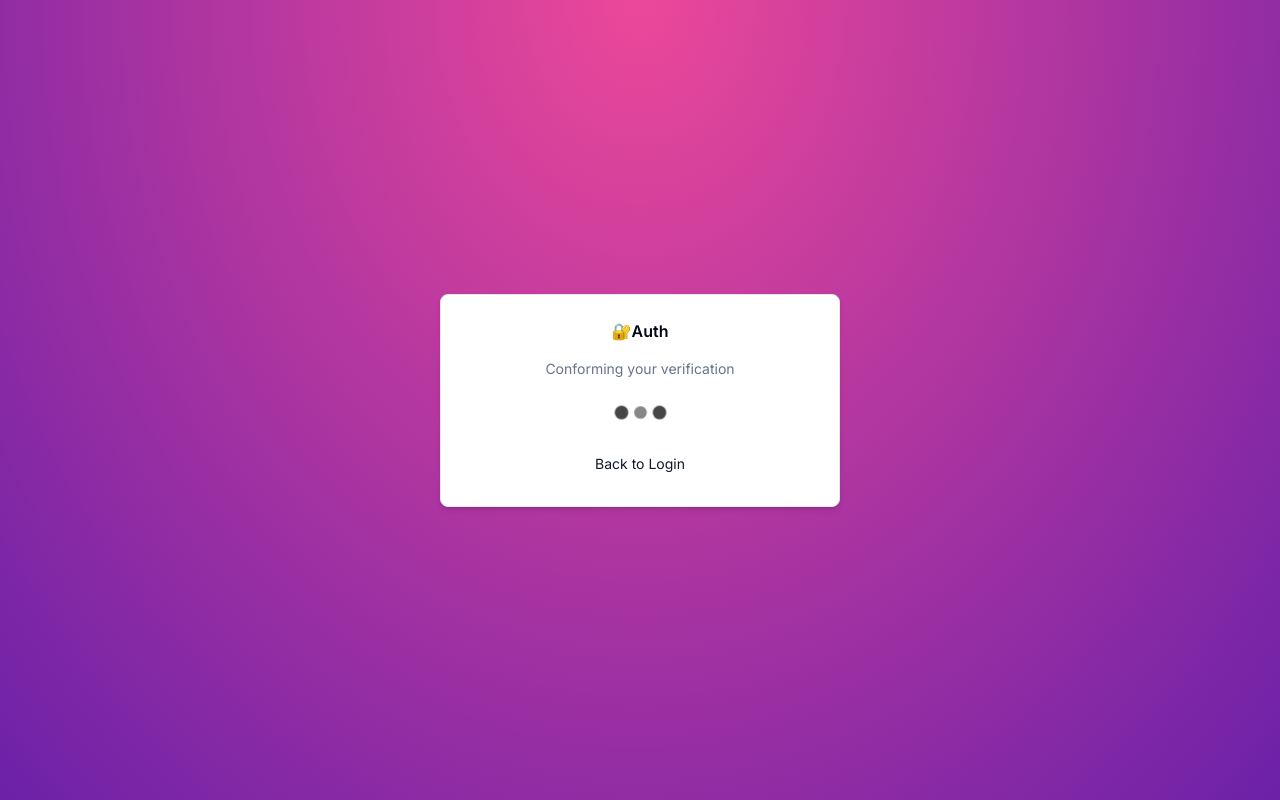
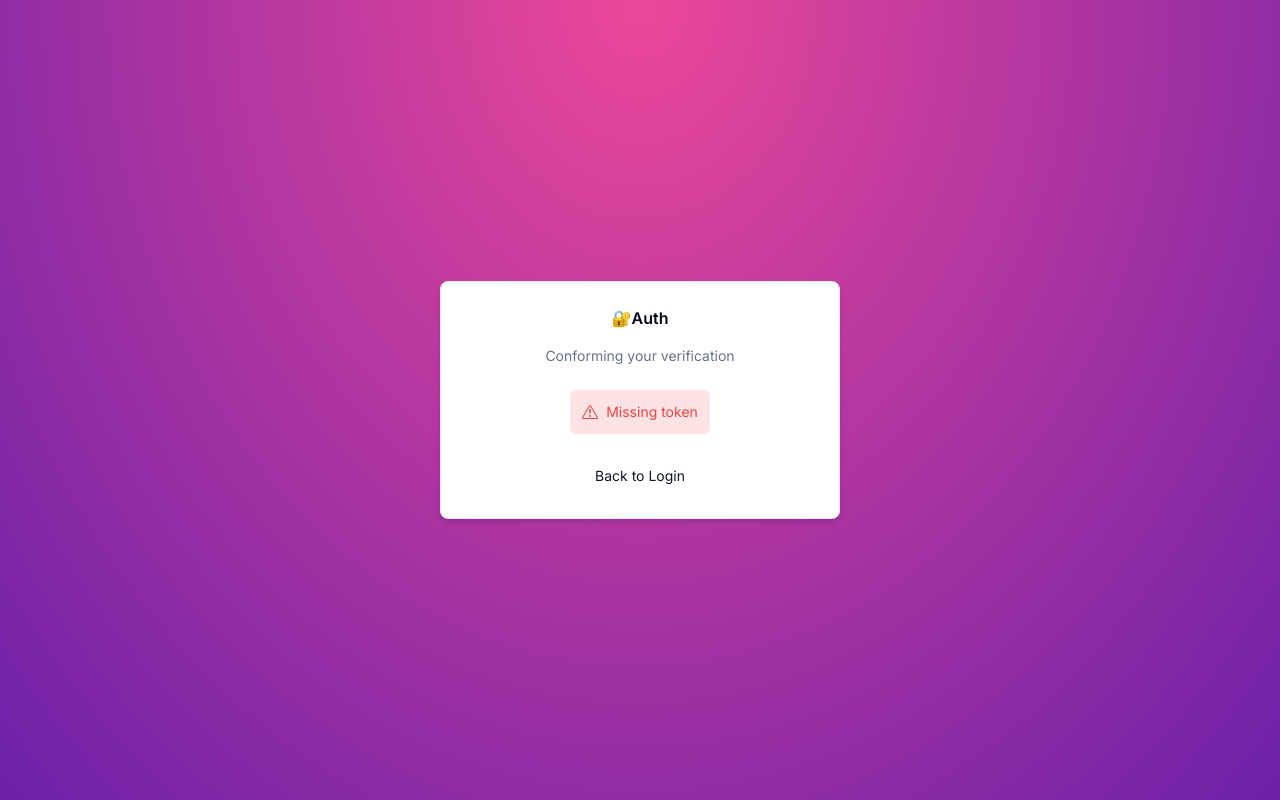
Before and after one commit to srikar298c/Authentication, a Next.js app in the folder level-6/: page /auth/new-verification in a window 1280 px wide. Built offline with nearby package versions, Linux system fonts and the light colour scheme.

Commit message:
Email verification through tokens completed

```diff
--- a/level-6/components/auth/new-verification-form.tsx
+++ b/level-6/components/auth/new-verification-form.tsx
@@ -1,26 +1,55 @@
 "use client"
-import React, { useCallback, useEffect } from 'react'
+import React, { useCallback, useEffect, useState } from 'react'
 import { CardWrapper } from './card-wrapper'
 import {BeatLoader} from "react-spinners"
 import { useSearchParams } from 'next/navigation'
+import { newVerification } from '@/actions/new-verification-token'
+import { FormSuccess } from '../form-success'
+import { FormError } from '../form-error'
 type Props = {}
 
 function NewVerificationForm({}: Props) {
+  const [error, setError]= useState<string|undefined>()
+  const [success, setSuccess]= useState<string|undefined>()
+
     const searchParams = useSearchParams();
 const token = searchParams.get ("token") ;
+
 const onSubmit = useCallback(() => {
-console.log(token);
- }, [token] );
+  if(success || error) return;
+if(!token) {
+  setError("Missing token");
+  return;
+}
+
+newVerification(token)
+.then((data)=>{
+  setSuccess(data.success);
+  setError(data.error)
+})
+.catch(()=>{
+  setError("Something went wrong!")
+})
+ }, [token,success, error] );
+
+
 useEffect(()=>{
 onSubmit();
 },[onSubmit]);
+
   return (
     <CardWrapper
     headerLabel='Conforming your verification'
     backButtonHref='/auth/login'
     backButtonLabel='Back to Login'>
         <div className="flex items-center w-full justify-center">
+          {!success  && !error&&(
+
             <BeatLoader/>
+          )
+          }
+            <FormSuccess message={success}/>
+            <FormError message={error}/>
         </div>
     </CardWrapper>
   )
```
